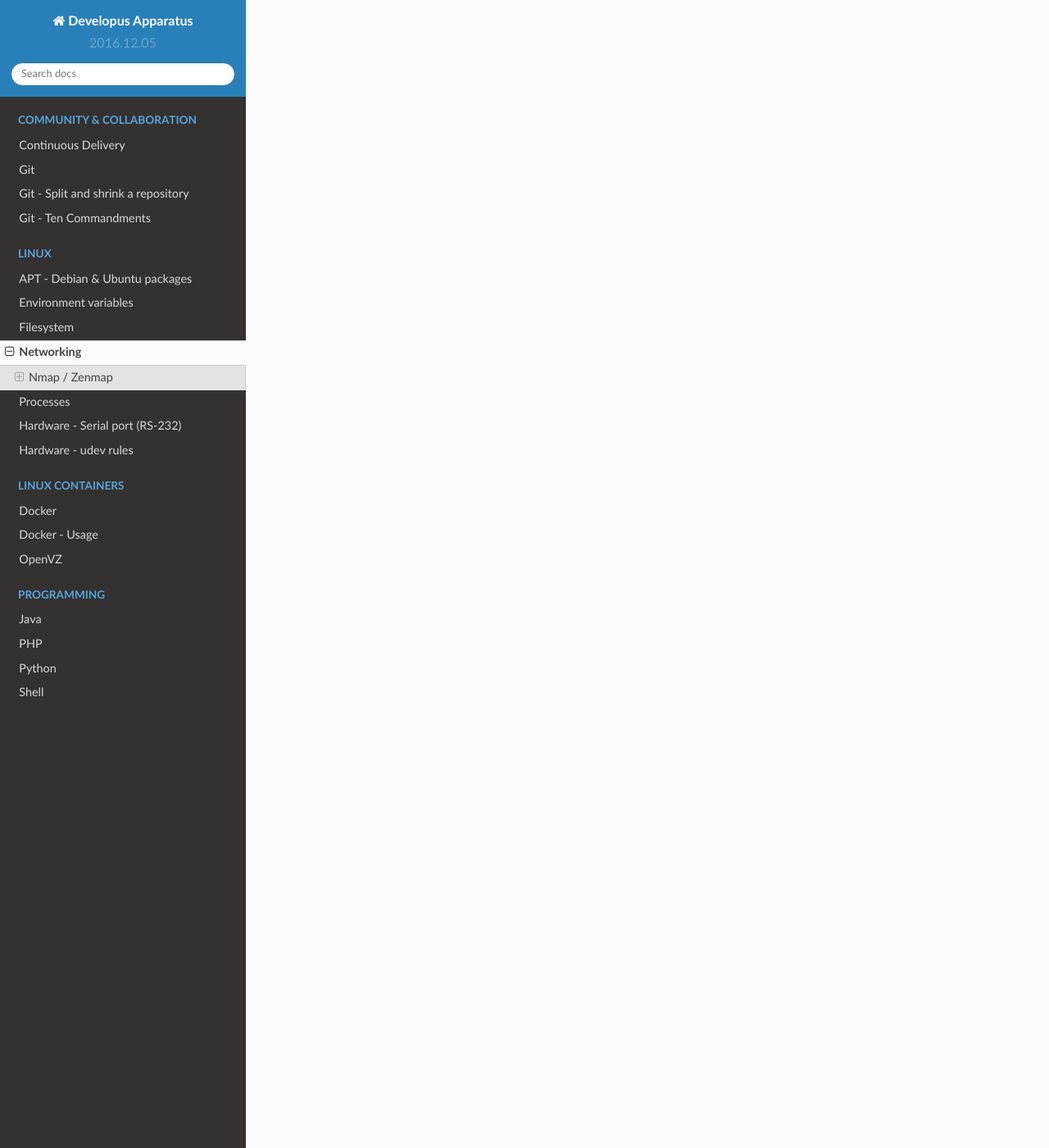
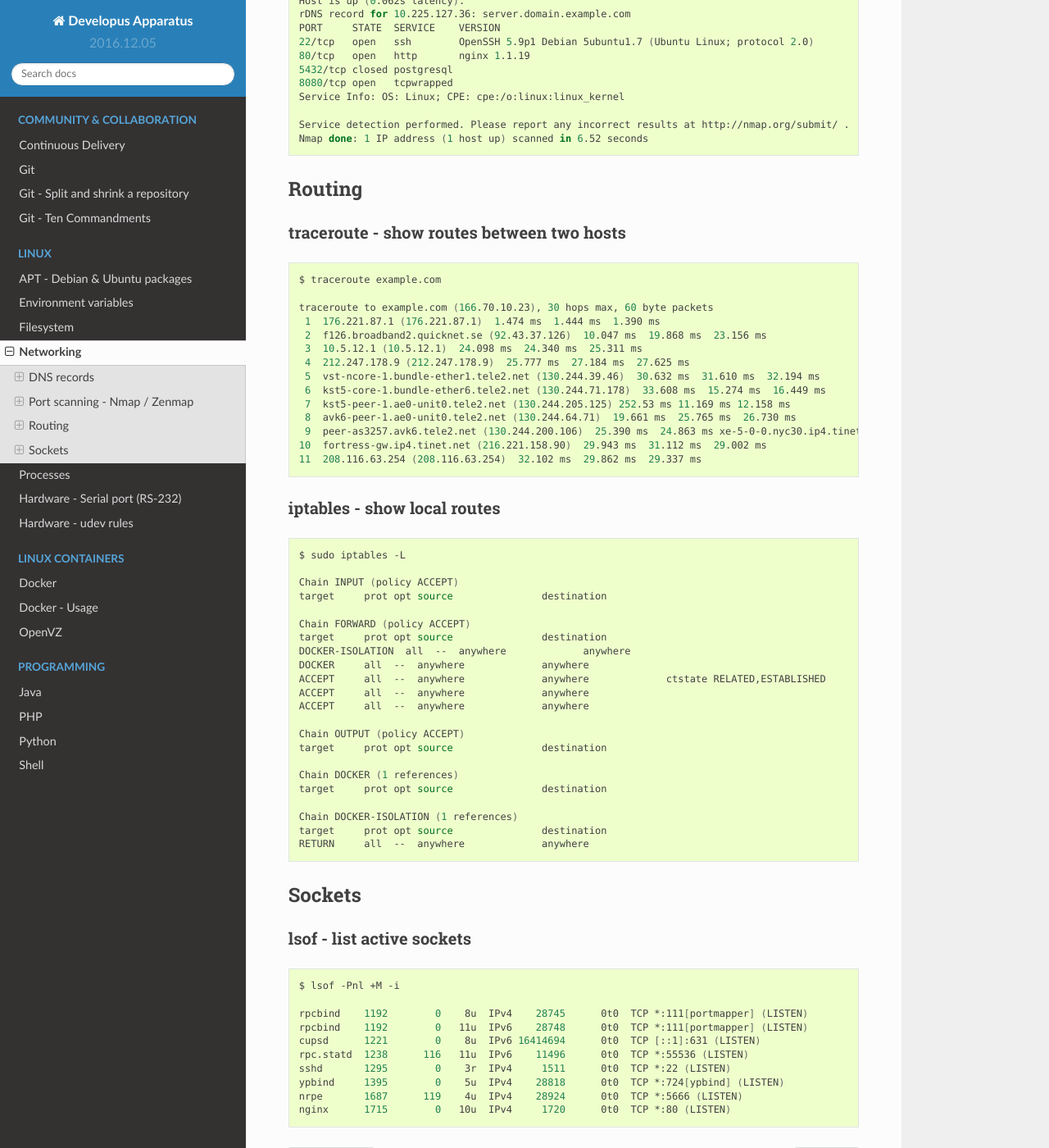
Before and after one commit to virtualtam/developus-apparatus, a Sphinx documentation site: the page built from docs/linux/networking.rst, in a window 1280 px wide and 1400 px high, scrolled down 2413 px. Shown: the whole window at 82% size. Built offline with Sphinx 7.4.7 and the Read the Docs theme 2.0.0, drawn with Linux system fonts in a browser that asks for light colours; some of the changed text lies outside the part shown.

Commit message:
sysadmin: add more networking examples
Signed-off-by: VirtualTam <virtualtam@flibidi.net>

```diff
--- a/docs/linux/networking.rst
+++ b/docs/linux/networking.rst
@@ -1,8 +1,85 @@
 Networking
 ==========
 
-Nmap / Zenmap
--------------
+* `Linux Home Networking <http://www.linuxhomenetworking.com/>`_
+
+DNS records
+-----------
+
+Common record types
+~~~~~~~~~~~~~~~~~~~
+
+See the `list of DNS record types <https://en.wikipedia.org/wiki/List_of_DNS_record_types>`_
+for more information.
+
+======  =============== ======================================
+Type	Description	Function
+======  =============== ======================================
+A	Address	        Maps a hostname to an IP
+CNAME	Canonical Name	Alias to another hostname
+MX	Mail eXchange	Maps a domain to a mail transfer agent
+SRV	SeRVice locator	Generalized record type
+======  =============== ======================================
+
+dig
+~~~
+
+.. code-block:: bash
+
+   $ dig freebsd.org
+
+   ; <<>> DiG 9.11.0-P1 <<>> freebsd.org
+   ;; global options: +cmd
+   ;; Got answer:
+   ;; ->>HEADER<<- opcode: QUERY, status: NOERROR, id: 1134
+   ;; flags: qr rd ra; QUERY: 1, ANSWER: 1, AUTHORITY: 0, ADDITIONAL: 0
+
+   ;; QUESTION SECTION:
+   ;freebsd.org.			IN	A
+
+   ;; ANSWER SECTION:
+   freebsd.org.		3600	IN	A	8.8.178.110
+
+   ;; Query time: 58 msec
+   ;; SERVER: 192.168.1.1#53(192.168.1.1)
+   ;; WHEN: lun. déc. 05 19:36:05 CET 2016
+   ;; MSG SIZE  rcvd: 45
+
+nslookup
+~~~~~~~~
+
+.. code-block:: bash
+
+   $ nslookup freebsd.org
+
+   Server:	192.168.1.1
+   Address:	192.168.1.1#53
+
+   Non-authoritative answer:
+   Name:	freebsd.org
+   Address:     8.8.178.110
+   Name:	freebsd.org
+   Address:     2001:1900:2254:206a::50:0
+
+Local lookup, e.g. when using `dnsmasq <http://www.thekelleys.org.uk/dnsmasq/doc.html>`_
+to cache DNS results:
+
+.. code-block:: bash
+
+   $ nslookup linux.org localhost
+
+   Server:	localhost
+   Address:	::1#53
+
+   Non-authoritative answer:
+   Name:	linux.org
+   Address:     192.243.104.10
+
+Port scanning - Nmap / Zenmap
+-----------------------------
+
+* `nmap.org <https://nmap.org/>`_
+* `Zenmap <https://nmap.org/zenmap/>`_ GUI for Windows
 
 ======== ================================================================
 State    Meaning
@@ -64,3 +141,73 @@
 
    Service detection performed. Please report any incorrect results at http://nmap.org/submit/ .
    Nmap done: 1 IP address (1 host up) scanned in 6.52 seconds
+
+Routing
+-------
+
+traceroute - show routes between two hosts
+~~~~~~~~~~~~~~~~~~~~~~~~~~~~~~~~~~~~~~~~~~
+
+.. code-block:: bash
+
+   $ traceroute example.com
+
+   traceroute to example.com (166.70.10.23), 30 hops max, 60 byte packets
+    1  176.221.87.1 (176.221.87.1)  1.474 ms  1.444 ms  1.390 ms
+    2  f126.broadband2.quicknet.se (92.43.37.126)  10.047 ms  19.868 ms  23.156 ms
+    3  10.5.12.1 (10.5.12.1)  24.098 ms  24.340 ms  25.311 ms
+    4  212.247.178.9 (212.247.178.9)  25.777 ms  27.184 ms  27.625 ms
+    5  vst-ncore-1.bundle-ether1.tele2.net (130.244.39.46)  30.632 ms  31.610 ms  32.194 ms
+    6  kst5-core-1.bundle-ether6.tele2.net (130.244.71.178)  33.608 ms  15.274 ms  16.449 ms
+    7  kst5-peer-1.ae0-unit0.tele2.net (130.244.205.125) 252.53 ms 11.169 ms 12.158 ms
+    8  avk6-peer-1.ae0-unit0.tele2.net (130.244.64.71)  19.661 ms  25.765 ms  26.730 ms
+    9  peer-as3257.avk6.tele2.net (130.244.200.106)  25.390 ms  24.863 ms xe-5-0-0.nyc30.ip4.tinet.net (89.149.181.109)  23.626 ms
+   10  fortress-gw.ip4.tinet.net (216.221.158.90)  29.943 ms  31.112 ms  29.002 ms
+   11  208.116.63.254 (208.116.63.254)  32.102 ms  29.862 ms  29.337 ms
+
+iptables - show local routes
+~~~~~~~~~~~~~~~~~~~~~~~~~~~~
+
+.. code-block:: bash
+
+   $ sudo iptables -L
+
+   Chain INPUT (policy ACCEPT)
+   target     prot opt source               destination
+
+   Chain FORWARD (policy ACCEPT)
+   target     prot opt source               destination
+   DOCKER-ISOLATION  all  --  anywhere             anywhere
+   DOCKER     all  --  anywhere             anywhere
+   ACCEPT     all  --  anywhere             anywhere             ctstate RELATED,ESTABLISHED
+   ACCEPT     all  --  anywhere             anywhere
+   ACCEPT     all  --  anywhere             anywhere
+
+   Chain OUTPUT (policy ACCEPT)
+   target     prot opt source               destination
+
+   Chain DOCKER (1 references)
+   target     prot opt source               destination
+
+   Chain DOCKER-ISOLATION (1 references)
+   target     prot opt source               destination
+   RETURN     all  --  anywhere             anywhere
+
+Sockets
+-------
+
+lsof - list active sockets
+~~~~~~~~~~~~~~~~~~~~~~~~~~
+
+.. code-block:: bash
+
+   $ lsof -Pnl +M -i
+
+   rpcbind    1192        0    8u  IPv4    28745      0t0  TCP *:111[portmapper] (LISTEN)
+   rpcbind    1192        0   11u  IPv6    28748      0t0  TCP *:111[portmapper] (LISTEN)
+   cupsd      1221        0    8u  IPv6 16414694      0t0  TCP [::1]:631 (LISTEN)
+   rpc.statd  1238      116   11u  IPv6    11496      0t0  TCP *:55536 (LISTEN)
+   sshd       1295        0    3r  IPv4     1511      0t0  TCP *:22 (LISTEN)
+   ypbind     1395        0    5u  IPv4    28818      0t0  TCP *:724[ypbind] (LISTEN)
+   nrpe       1687      119    4u  IPv4    28924      0t0  TCP *:5666 (LISTEN)
+   nginx      1715        0   10u  IPv4     1720      0t0  TCP *:80 (LISTEN)
```
